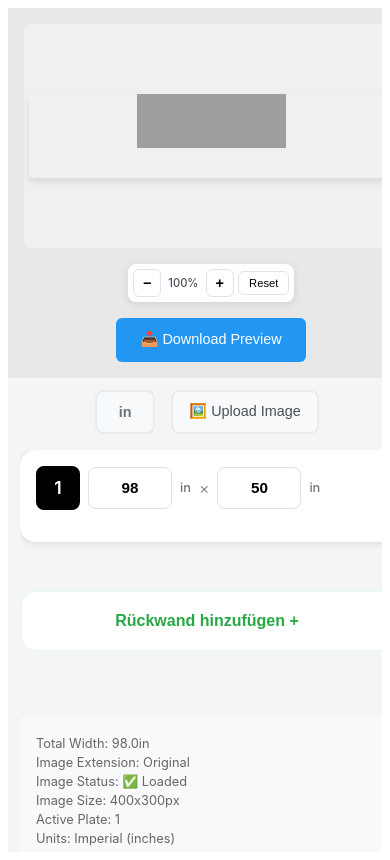
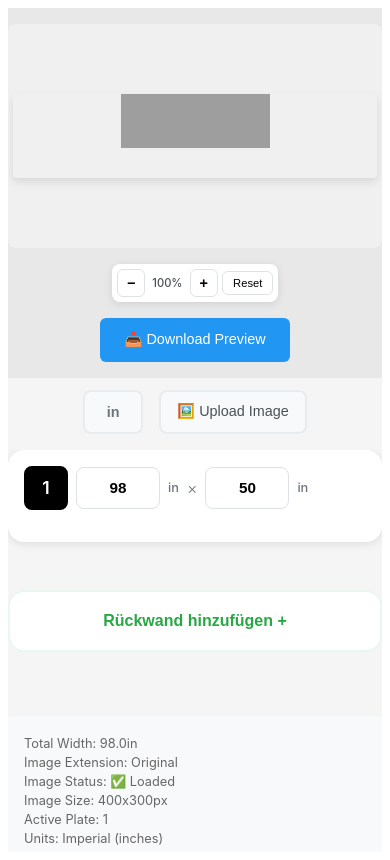
Before and after one commit to VathanSilva/Apple-product, a Vue app: page / in a window 390 px wide. Built offline with nearby package versions, Linux system fonts and the light colour scheme.

Commit message:
mobile view responsive

```diff
--- a/src/App.vue
+++ b/src/App.vue
@@ -1196,6 +1196,7 @@ export default {
   border-radius: 4px;
   font-size: 0.8rem;
   color: #666;
+  margin-bottom: 2rem;
 }
 
 .debug-info p {
@@ -1394,6 +1395,7 @@ export default {
     height: 40vh;
     padding: 1rem;
     flex-shrink: 0;
+    padding-left: 0px;
   }
 
   .canvas-wrapper {
@@ -1624,6 +1626,7 @@ export default {
 @media (max-width: 480px) {
   .main-content {
     padding: 0.75rem;
+    padding-left: 0px;
   }
 
   .measurement-box {
```
